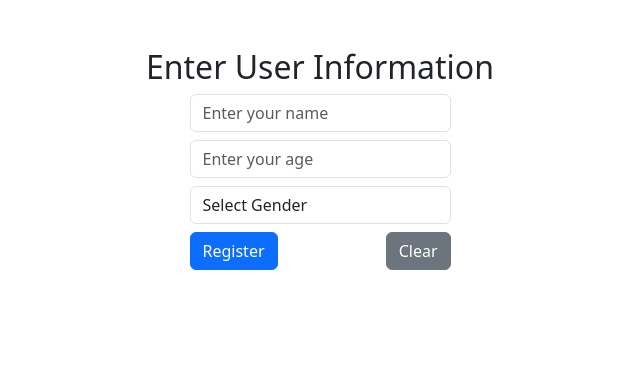
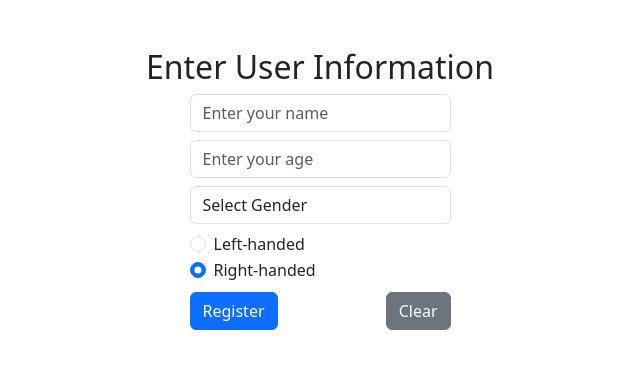
Before and after one commit to arayabrain/multiagent-bmi-webui-collab, a FastAPI app: page /register in a window 1280 px wide. Shown: the top 369 px of the page, without its empty margins (320-960 px from the left). Run offline with FastAPI, Linux system fonts and the light colour scheme; data that the repository does not hold is empty; parts of the project's set-up code (start-up, migrations or seed data) failed here and were passed over.

Commit message:
add handedness

```diff
--- a/app/static/register.js
+++ b/app/static/register.js
@@ -13,6 +13,7 @@ const saveUserinfo = async () => {
         name: document.querySelector('input[name="name"]').value,
         age: document.querySelector('input[name="age"]').value,
         gender: document.querySelector('select[name="gender"]').value,
+        handedness: document.querySelector('input[name="handedness"]').value,
     };
 
     const response = await fetch('/api/setuser', {
@@ -36,10 +37,12 @@ const initUserinfo = async () => {
     document.querySelector('input[name="name"]').value = userinfo.name;
     document.querySelector('input[name="age"]').value = userinfo.age;
     document.querySelector('select[name="gender"]').value = userinfo.gender;
+    document.querySelector(`input[name="handedness"][value="${userinfo.handedness}"]`).checked = true;
 }
 
 const clearForm = () => {
     document.querySelector('input[name="name"]').value = '';
     document.querySelector('input[name="age"]').value = '';
     document.querySelector('select[name="gender"]').value = '';
+    document.querySelector('input[name="handedness"][value="right"]').checked = true;
 }
--- a/app/templates/register.html
+++ b/app/templates/register.html
@@ -2,14 +2,14 @@
 <html>
 
 <head>
-    <title>User Registration</title>
+    <title>Multi-Agent BMI</title>
     <link rel="icon" type="image/png" href="/static/img/favicon.png">
     <link href="https://cdn.jsdelivr.net/npm/bootstrap@5.3.0/dist/css/bootstrap.min.css" rel="stylesheet">
     <link rel="stylesheet" href="/static/index.css">
 </head>
 
 <body>
-    <div class="container mt-5 bg-white rounded fs-5">
+    <div class="container mt-5 bg-white rounded">
         <div class="row">
             <div class="col-12 text-center">
                 <h2>Enter User Information</h2>
@@ -27,6 +27,17 @@
                         <option value="Male">Male</option>
                         <option value="Female">Female</option>
                     </select>
+                    <div class="mb-2">
+                        <div class="form-check form-check-inline me-2">
+                            <input class="form-check-input" type="radio" name="handedness" id="leftHand" value="left">
+                            <label class="form-check-label" for="leftHand">Left-handed</label>
+                        </div>
+                        <div class="form-check form-check-inline">
+                            <input class="form-check-input" type="radio" name="handedness" id="rightHand" value="right"
+                                checked>
+                            <label class="form-check-label" for="rightHand">Right-handed</label>
+                        </div>
+                    </div>
                     <div class="row justify-content-between">
                         <div class="col-auto">
                             <button type="submit" class="btn btn-primary">Register</button>
```
